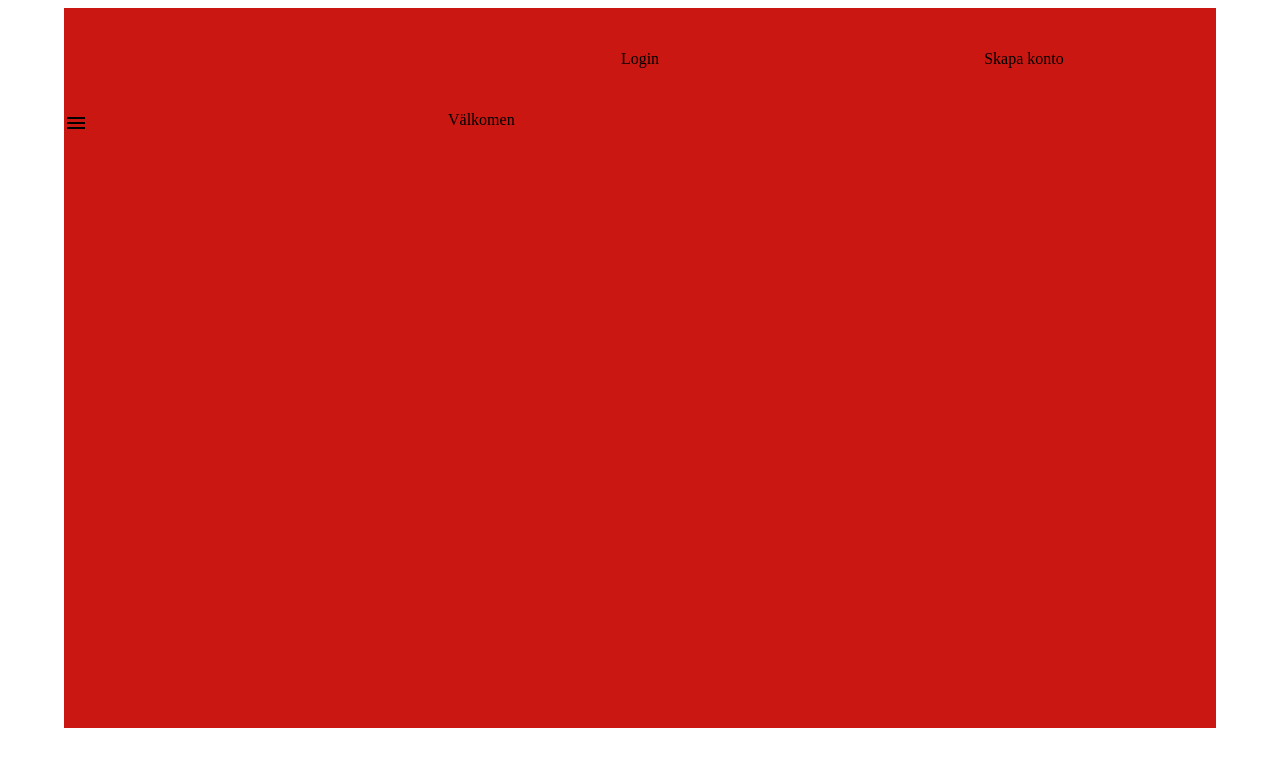
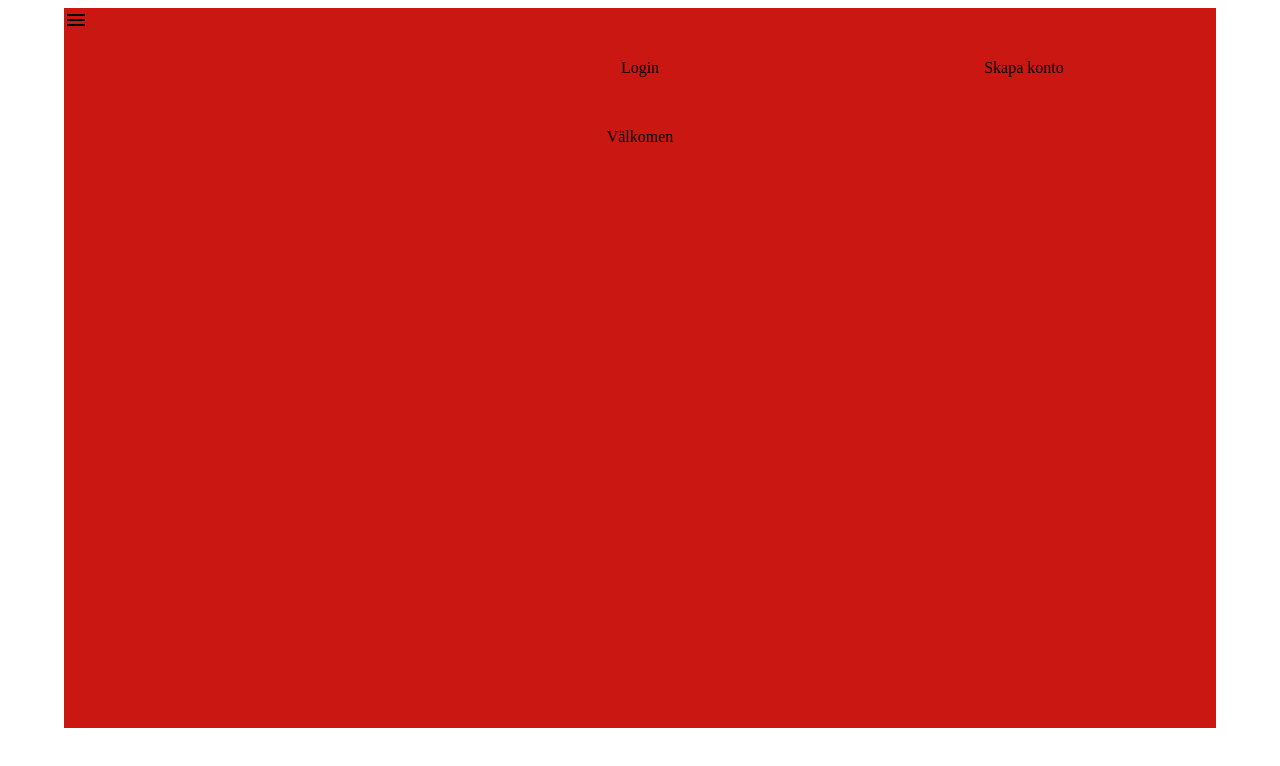
Before and after one commit to itggot-Albin-Ekstrom/Projekt-1-hemsida, a plain HTML site: page template/site/index.html in a window 1280 px wide. Drawn offline with Linux system fonts and the light colour scheme.

Commit message:
skapade behållaran för den mittersta delen av första sidan

```diff
--- a/template/site/css/hemsida.css
+++ b/template/site/css/hemsida.css
@@ -1,7 +1,7 @@
 div.container{
     display: grid;
     grid-template-columns: repeat(3, 1fr);
-    grid-template-rows: repeat(7, 1fr);
+    grid-template-rows: repeat(6, 1fr);
     background-color: rgb(202, 23, 17);
     width: 90vw;
     height: 90vh;
@@ -17,6 +17,16 @@ div.login{
 div.konto{
     grid-column: 3/4;
     text-align: center;
-    margin: auto
+    margin: auto;
+}
 
+div.menu{
+    grid-column: 1/2;
+    grid-row: 1/1;
 }
+
+div.frontgretting{
+    grid-column: 1/4;
+    grid-row: 2/5;
+    text-align: center;
+}
```
